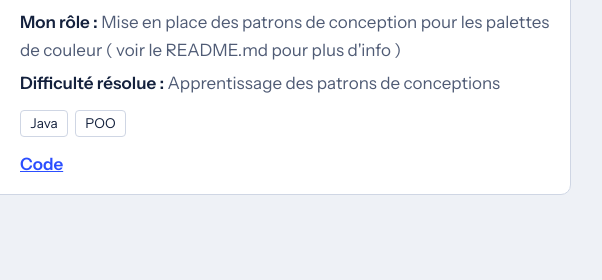
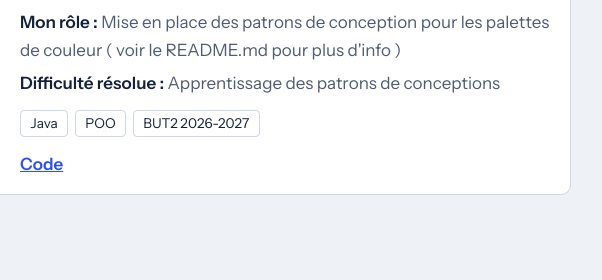
Before and after one commit to GoldMount-hub/GoldMount-hub.github.io, a plain HTML site: page index.html in a window 1280 px wide. Shown: the part 1548-1828 px from the top of the page, 529-1131 px from the left. Drawn offline with nearby package versions, Linux system fonts and the light colour scheme.

Commit message:
ajout d'un nouveau tag

```diff
--- a/index.html
+++ b/index.html
@@ -239,6 +239,7 @@
                 <ul class="tags">
                   <li>Java</li>
                   <li>POO</li>
+                  <li>BUT2 2026-2027</li>
                 </ul>
                 <div class="links">
                   <a href="https://github.com/GoldMount-hub/Fratalens">Code</a>
```
